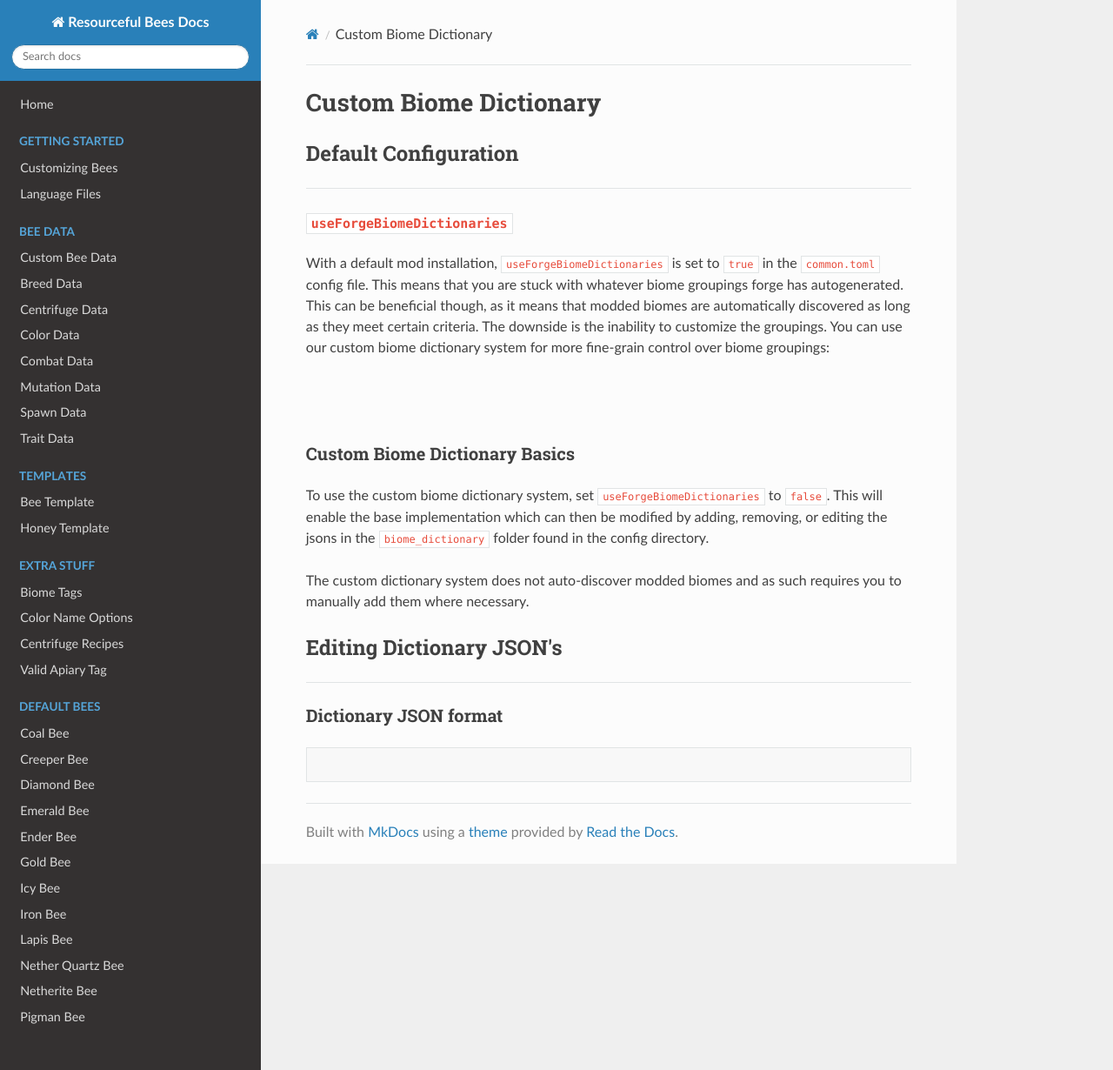
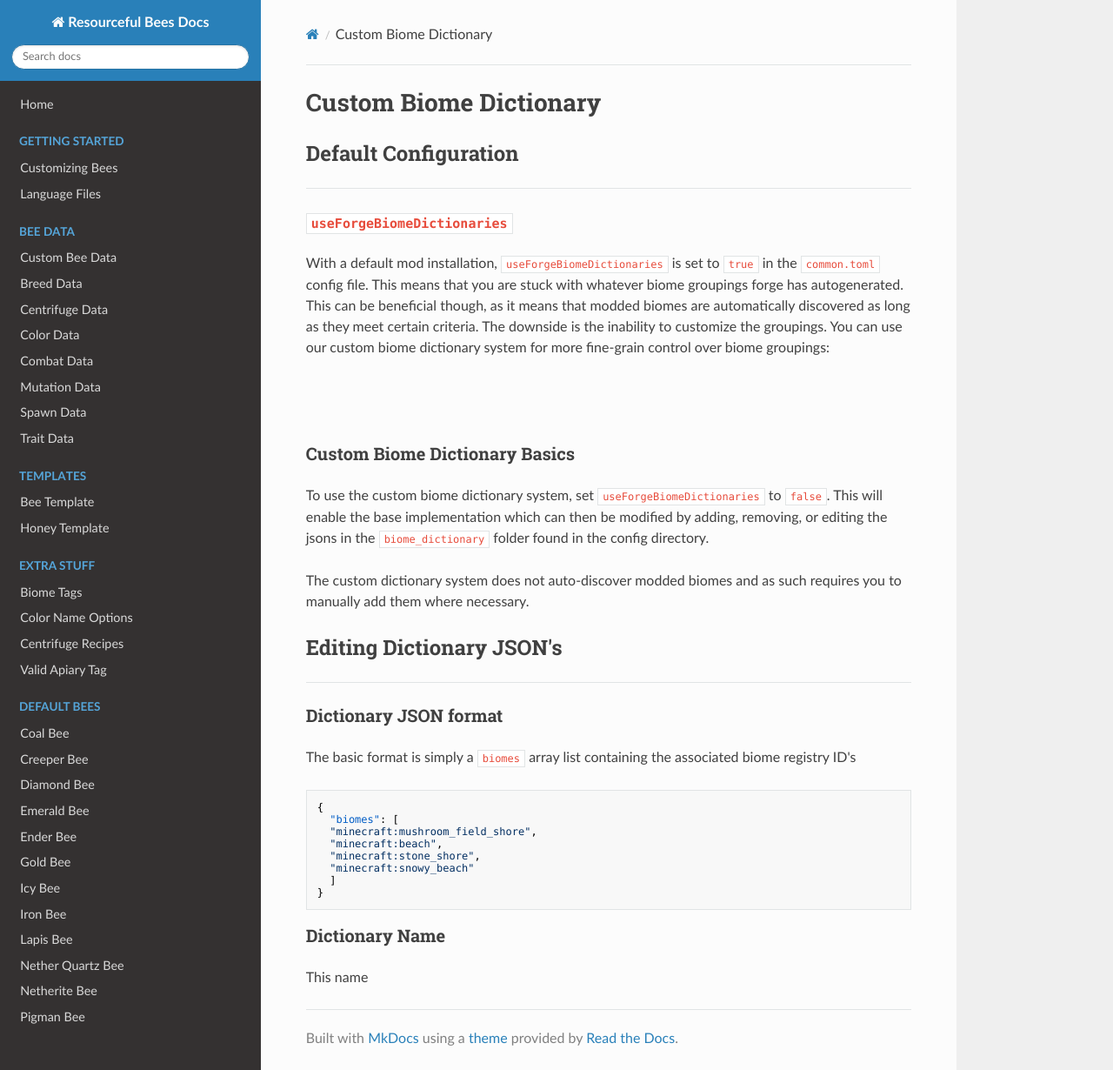
Before and after one commit to Team-Resourceful/ResourcefulBeesDocs, an MkDocs documentation site: the page built from docs/extra_stuff/custom_biome_dictionary.md, in a window 1280 px wide and 1230 px high. Shown: the whole window at 87% size. Built offline with MkDocs 1.6.1, drawn with Linux system fonts in a browser that asks for light colours; nearby versions of some CDN libraries.

Commit message:
docs/extra_stuff/custom_biome_dictionary.md updated from https://stackedit.io/

````diff
--- a/docs/extra_stuff/custom_biome_dictionary.md
+++ b/docs/extra_stuff/custom_biome_dictionary.md
@@ -21,9 +21,21 @@ The custom dictionary system does not auto-discover modded biomes and as such re
 
 ### **Dictionary JSON format**
 
+The basic format is simply a `biomes` array list containing the associated biome registry ID's
 ```json
+{
+  "biomes": [
+  "minecraft:mushroom_field_shore",
+  "minecraft:beach",
+  "minecraft:stone_shore",
+  "minecraft:snowy_beach"
+  ]
+}
+```
 
-```
+### **Dictionary Name**
+
+This name
 <!--stackedit_data:
-eyJoaXN0b3J5IjpbLTgzNjI0ODQ5NV19
+eyJoaXN0b3J5IjpbNTk2MDE3NDQ0XX0=
 -->
````
